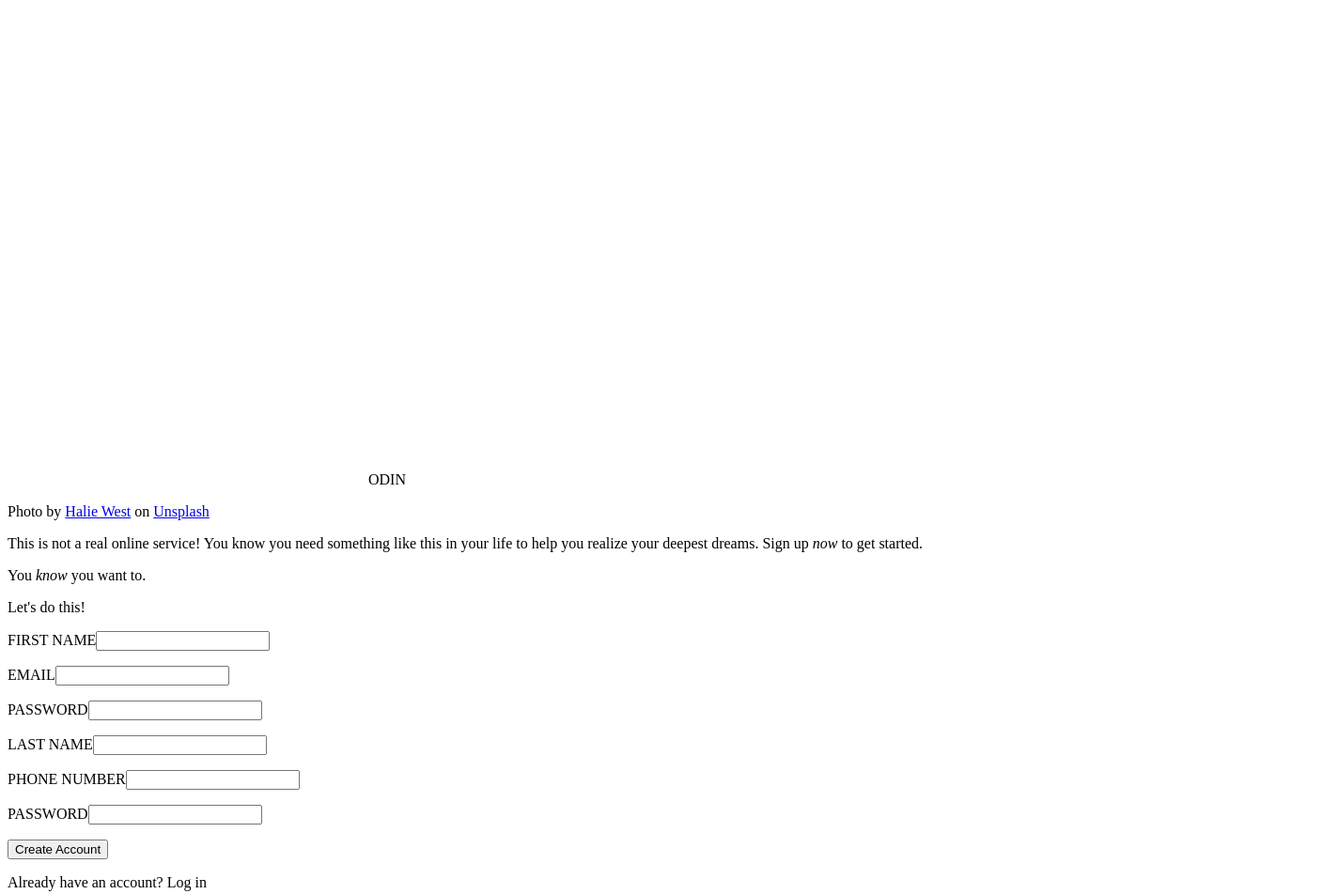
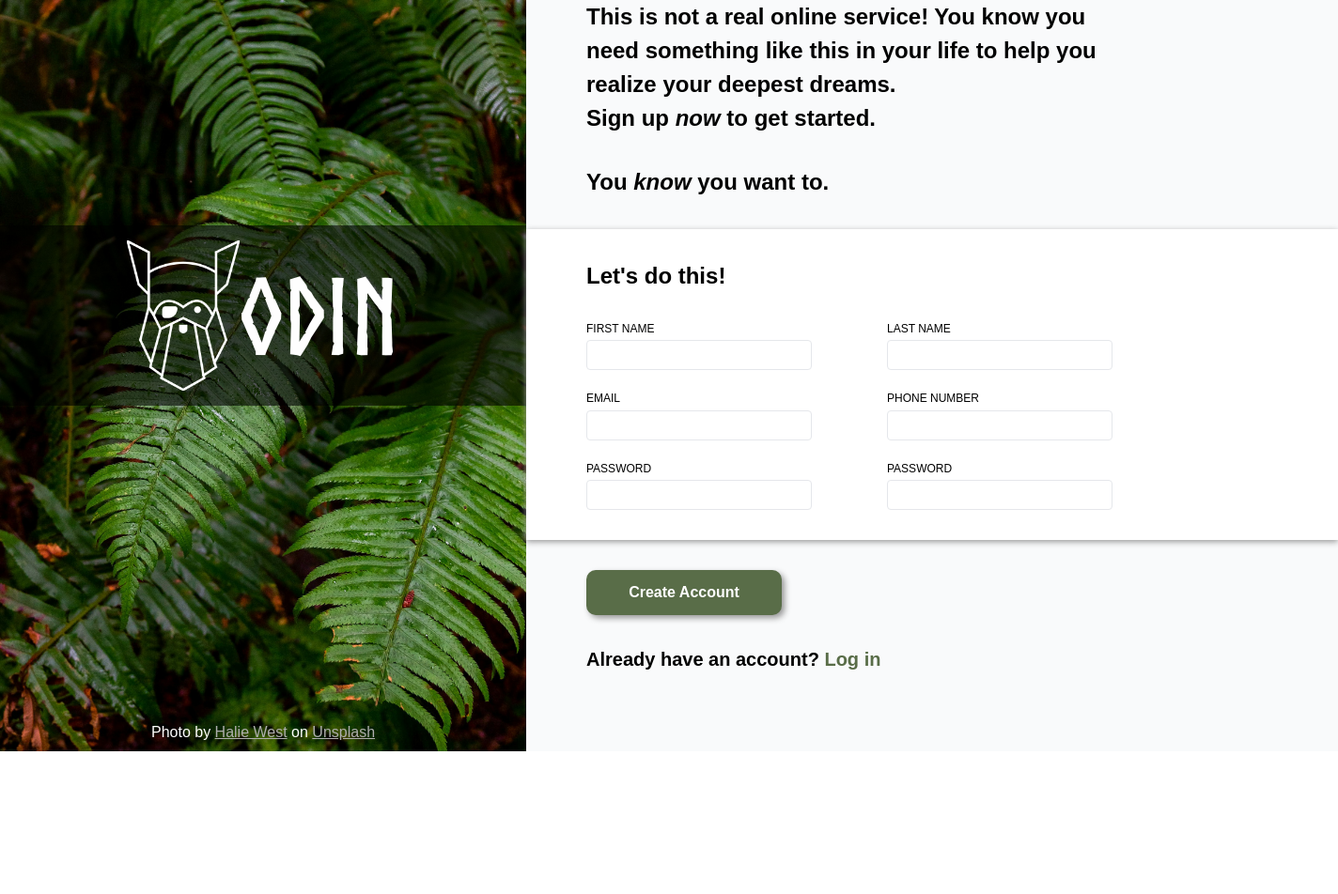
Before and after one commit to JKijak8/odin-sign-up, a plain HTML site: page index.html in a window 1280 px wide. Shown: the whole page at 94% size, 1424 px wide, since content can reach past the window. After the commit the page ends 800 px from the top, so only its background shows below. Drawn offline with Linux system fonts and the light colour scheme.

Commit message:
feat: add styling

```diff
--- a/index.html
+++ b/index.html
@@ -6,9 +6,9 @@
     <title>Odin Sign-up Form</title>
     <link rel="stylesheet" href="styles.css" />
   </head>
-  <body>
-    <aside>
-      <div id="logo-strip">
+  <body class="flex">
+    <aside class="flex-column">
+      <div id="logo-strip" class="flex">
         <img src="./images/odin-lined.png" alt="Odin Logo" />
         <span id="odin-logo-text">ODIN</span>
       </div>
@@ -22,16 +22,20 @@
       </p>
     </aside>
 
-    <main>
+    <main class="flex-column">
+      <section class="flex-column">
         <p>
-        This is not a real online service! You know you need something like this
-        in your life to help you realize your deepest dreams. Sign up
+          This is not a real online service! You know you need something like
+          this in your life to help you realize your deepest dreams.<br />
+          Sign up
           <em>now</em> to get started.
         </p>
         <p>You <em>know</em> you want to.</p>
-      <form id="sign-up">
-        <p>Let's do this!</p>
-        <div class="input-column">
+      </section>
+      <form id="sign-up" class="flex-column">
+        <h1>Let's do this!</h1>
+        <div class="input flex">
+          <div class="input-column flex-column">
             <p class="input-element">
               <label for="first-name">FIRST NAME</label
               ><input type="text" id="first-name" />
@@ -41,10 +45,10 @@
             </p>
             <p class="input-element">
               <label for="password">PASSWORD</label
-            ><input type="password" id="password" />
+              ><input type="password" id="password" required />
             </p>
           </div>
-        <div class="input-column">
+          <div class="input-column flex-column">
             <p class="input-element">
               <label for="last-name">LAST NAME</label
               ><input type="text" id="last-name" />
@@ -55,12 +59,17 @@
             </p>
             <p class="input-element">
               <label for="confirm-password">PASSWORD</label
-            ><input type="password" id="confirm-password" />
+              ><input type="password" id="confirm-password" required />
             </p>
           </div>
+        </div>
       </form>
+      <section class="flex-column">
         <button form="sign-up" type="submit">Create Account</button>
-      <p>Already have an account? <a id="log-in">Log in</a></p>
+        <p id="log-in-paragraph">
+          Already have an account? <a id="log-in">Log in</a>
+        </p>
+      </section>
     </main>
   </body>
 </html>
--- a/styles.css
+++ b/styles.css
@@ -0,0 +1,169 @@
+:root {
+  --aside-text-color: #fefefe;
+  --main-background-color: #f9fafb;
+  --form-background-color: white;
+  --button-color: #596d48;
+  --shadow-color: rgb(152, 152, 152);
+  --input-border: #e5e7eb;
+  --input-focused: blue;
+  --input-wrong: red;
+}
+
+@font-face {
+  font-family: "Norse-Bold";
+  src: url(fonts/Norse-Bold.otf) format("opentype");
+  font-weight: 900;
+}
+
+* {
+  box-sizing: border-box;
+  margin: 0;
+  padding: 0;
+  line-height: 1.5;
+}
+
+.flex {
+  display: flex;
+}
+
+.flex-column {
+  display: flex;
+  flex-direction: column;
+}
+
+body {
+  height: 100vh;
+  width: 100vw;
+}
+
+img {
+  max-width: 100%;
+  max-height: 100%;
+}
+
+aside {
+  flex: none;
+  background-image: url(images/leaves.jpg);
+  background-size: cover;
+  align-items: center;
+  width: 35rem;
+}
+
+main {
+  width: 100%;
+  height: 100%;
+  background-color: var(--main-background-color);
+  font-family: sans-serif;
+  justify-content: center;
+}
+
+section:first-child {
+  justify-content: flex-end;
+}
+
+main,
+section {
+  gap: 2rem;
+}
+
+section > p,
+h1 {
+  font-size: calc(1rem + 1vh);
+  font-weight: 600;
+}
+
+main > * {
+  padding: 0 15rem 0 4rem;
+}
+
+form {
+  background-color: var(--form-background-color);
+  padding-top: 2rem;
+  padding-bottom: 2rem;
+  gap: 2rem;
+  box-shadow: var(--shadow-color) 0 0.1rem 0.4rem;
+}
+
+input {
+  padding: 0.5rem;
+  height: 2rem;
+  width: 15rem;
+  border-radius: 4px;
+  border: solid var(--input-border) 1px;
+}
+
+input:focus {
+  border: var(--input-focused);
+  box-shadow: var(--shadow-color) 0.2rem 0.2rem 0.4rem;
+}
+
+input:user-invalid {
+  border: solid var(--input-wrong) 1px;
+}
+
+section {
+  height: 33%;
+}
+
+button {
+  align-self: baseline;
+  border: none;
+  background-color: var(--button-color);
+  border-radius: 10px;
+  height: 3rem;
+  width: 13rem;
+  font-size: 1rem;
+  font-weight: 600;
+  color: var(--aside-text-color);
+  box-shadow: var(--shadow-color) 0.2rem 0.2rem 0.4rem;
+}
+
+#logo-strip {
+  height: 12rem;
+  width: 100%;
+  background-color: rgba(0, 0, 0, 0.6);
+  justify-content: center;
+  align-items: center;
+  margin-top: 15rem;
+  padding: 1rem;
+}
+
+#odin-logo-text {
+  font-family: "Norse-Bold", sans-serif;
+  color: var(--aside-text-color);
+  font-size: calc(5rem + 4vh);
+}
+
+#credit {
+  font-family: sans-serif;
+  margin-top: auto;
+  padding: 0.5rem;
+  color: #fefefe;
+  :link,
+  :visited {
+    color: #aeaeae;
+  }
+}
+
+#log-in-paragraph {
+  font-size: calc(1rem + 0.5vh);
+}
+
+#log-in {
+  color: var(--button-color);
+}
+
+.input-element > label {
+  display: block;
+  font-size: calc(0.5rem + 0.5vh);
+  line-height: 1;
+  margin-bottom: 0.4rem;
+}
+
+.input {
+  gap: 5rem;
+}
+
+.input-column {
+  gap: 1.5rem;
+}
```
Lines whose indentation alone changed are shown as unchanged.
